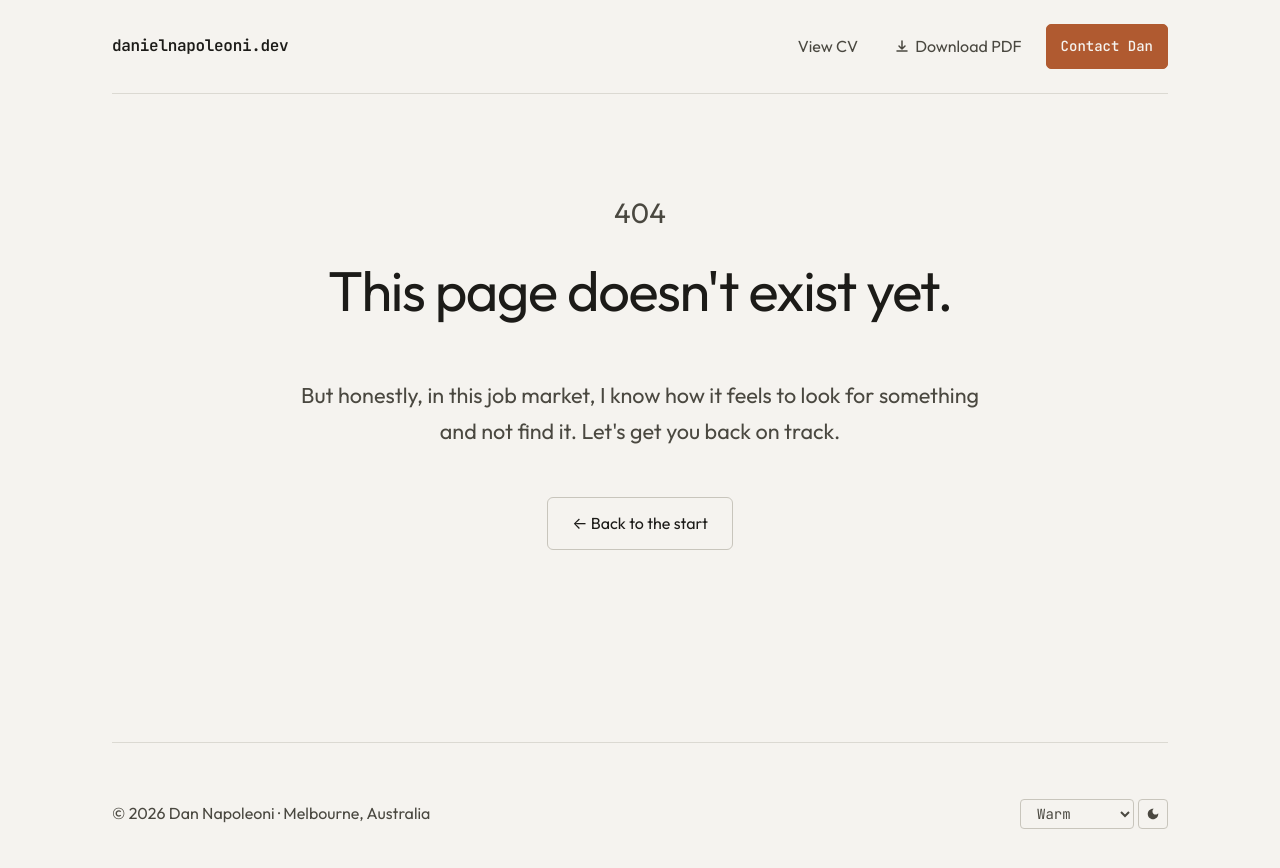
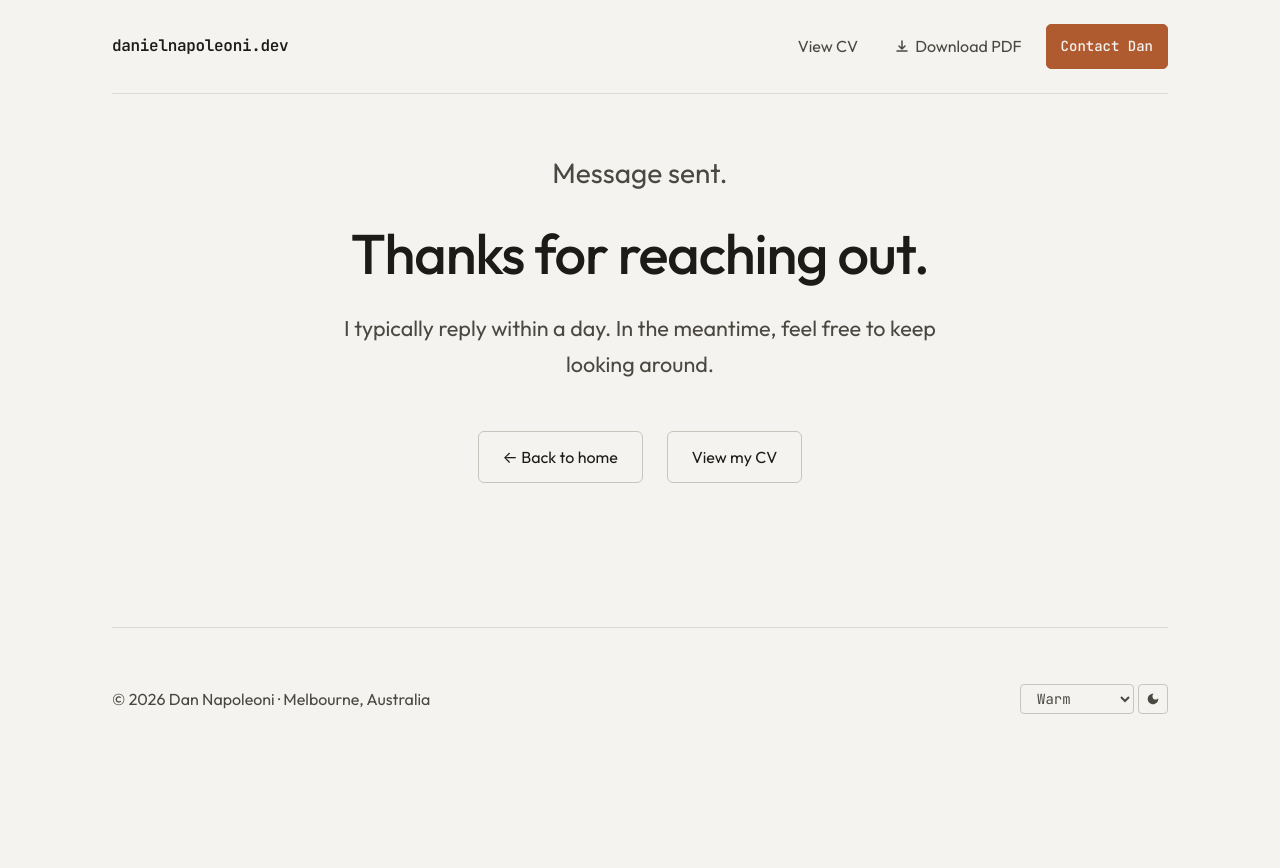
Before and after one commit to dnapoleoni/cv-portfolio-2026, a Next.js app: page /contact/success in a window 1280 px wide. Before the commit this address had no page. Shown: the top 868 px of the page. After the commit the page ends 800 px from the top, so only its background shows below. Built offline with nearby package versions, Linux system fonts and the light colour scheme.

Commit message:
generic contact success page

```diff
--- a/app/contact/page.tsx
+++ b/app/contact/page.tsx
@@ -41,6 +41,7 @@ export default function ContactPage({
       <form
         name="contact"
         method="POST"
+        action='/contact/success'
         data-netlify="true"
         netlify-honeypot="bot-field"
         className="contact-form"
--- /dev/null
+++ b/app/contact/success/page.tsx
@@ -0,0 +1,33 @@
+import Link from 'next/link'
+
+export const metadata = {
+  title: 'Message sent — Dan Napoleoni',
+  description: 'Thanks for getting in touch.',
+}
+
+export default function ContactSuccess() {
+  return (
+    <section className="hero hero--compact" style={{ textAlign: 'center' }}>
+      <p className="hero-greeting">Message sent.</p>
+      <h1 style={{
+        fontSize: 'var(--text-3xl)',
+        fontWeight: 500,
+        letterSpacing: '-0.02em',
+        marginBottom: 'var(--space-md)',
+      }}>
+        Thanks for reaching out.
+      </h1>
+      <p className="hero-sub" style={{ marginInline: 'auto' }}>
+        I typically reply within a day. In the meantime, feel free to keep looking around.
+      </p>
+      <div style={{ marginTop: 'var(--space-lg)', display: 'flex', gap: 'var(--space-md)', justifyContent: 'center', flexWrap: 'wrap' }}>
+        <Link href="/" className="btn-outline">
+          ← Back to home
+        </Link>
+        <Link href="/cv" className="btn-outline">
+          View my CV
+        </Link>
+      </div>
+    </section>
+  )
+}
```
